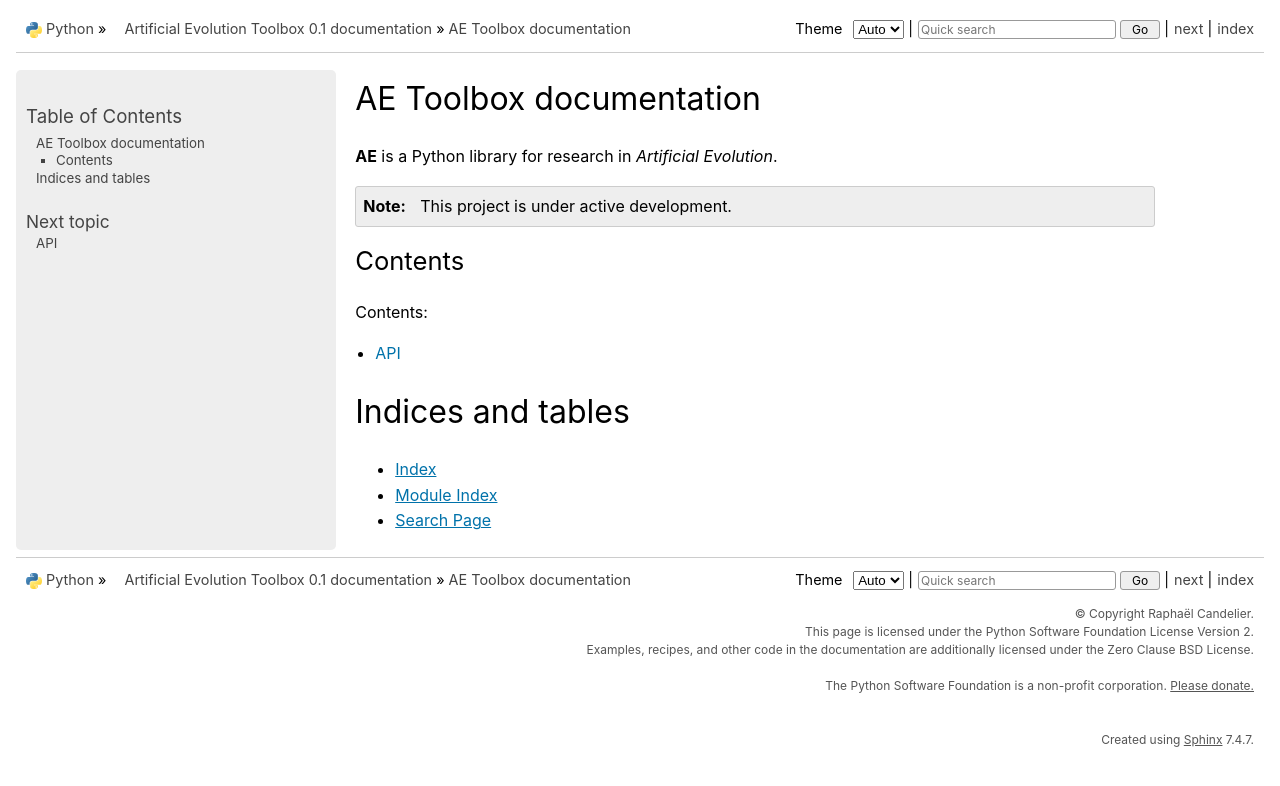
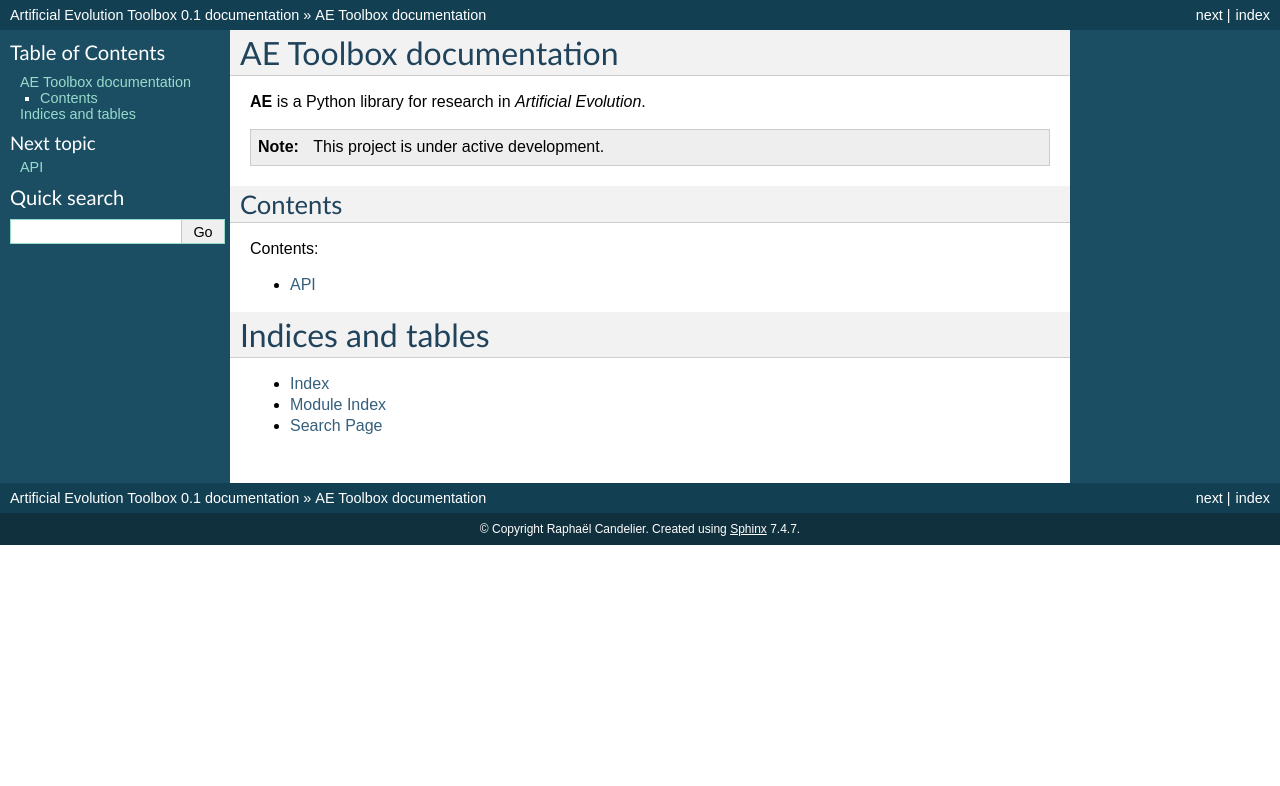
Before and after one commit to CandelierLab/Python, a Sphinx documentation site: the page built from docs/source/index.rst, in a window 1280 px wide. Shown: the top 786 px of the page. Built offline with Sphinx 7.4.7, drawn with Linux system fonts in a browser that asks for light colours.

Commit message:
test classic theme

```diff
--- a/docs/source/conf.py
+++ b/docs/source/conf.py
@@ -52,7 +52,7 @@ exclude_patterns = []
 # The theme to use for HTML and HTML Help pages.  See the documentation for
 # a list of builtin themes.
 #
-html_theme = 'python_docs_theme'
+html_theme = 'classic'
 
 # Add any paths that contain custom static files (such as style sheets) here,
 # relative to this directory. They are copied after the builtin static files,
```
Also changed, not shown: 11 other files.
